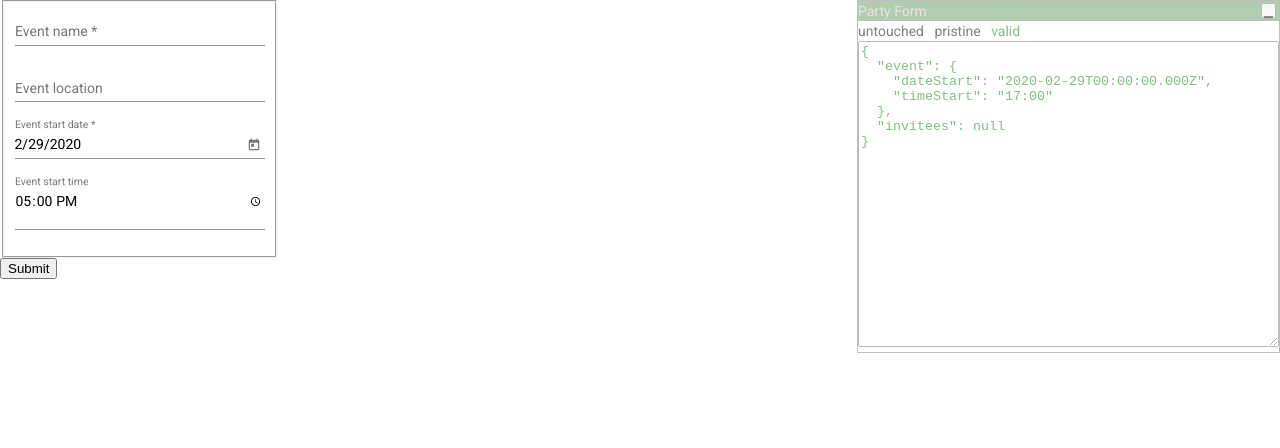
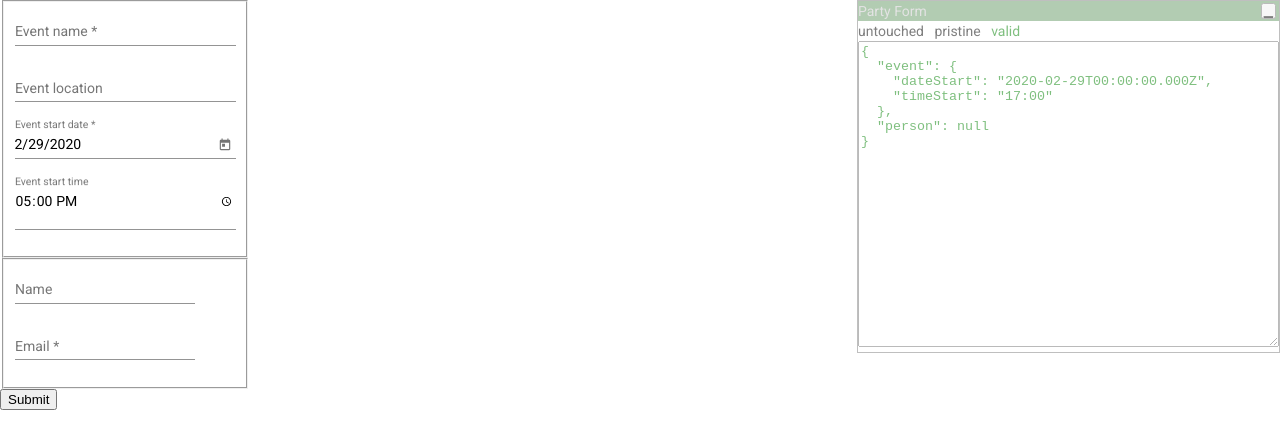
Before and after one commit to gparlakov/forms-typed, an Angular app: page / in a window 1280 px wide. Shown: the top 448 px of the page. Built offline with nearby package versions, Linux system fonts and the light colour scheme.

Commit message:
Add the control value connector base class

```diff
--- a/src/app/event-form/event-form.component.css
+++ b/src/app/event-form/event-form.component.css
@@ -1,9 +1,3 @@
-fieldset {
-  min-width: 150px;
-  max-width: 500px;
-  width: 250px;
-}
-
 mat-form-field {
   width: 100%;
 }
--- a/src/app/party-form/party-form.component.css
+++ b/src/app/party-form/party-form.component.css
@@ -0,0 +1,6 @@
+.fieldset {
+  min-width: 150px;
+  max-width: 500px;
+  width: 250px;
+  display: block;
+}
--- a/src/app/party-form/party-form.component.html
+++ b/src/app/party-form/party-form.component.html
@@ -1,6 +1,7 @@
 <form [formGroup]="form" (ngSubmit)="onPartyFormSubmit()">
   <!-- <fty-person-contact *ngFor="let person of form.controls.invitees; index as i" formControlName="i"></fty-person-contact> -->
-  <fty-event-form formControlName="event"></fty-event-form>
+  <fty-event-form class="fieldset" formControlName="event"></fty-event-form>
+  <fty-person-contact class="fieldset"  formControlName="person"></fty-person-contact>
   <button matButton type="submit">Submit</button>
 </form>
 
--- a/src/app/party-form/party-form.component.ts
+++ b/src/app/party-form/party-form.component.ts
@@ -17,7 +17,7 @@ import {  eventDefault } from '../event-form/event-form.model';
 export class PartyFormComponent implements OnInit {
   form = typedFormGroup<PartyForm>({
     event: typedFormControl(eventDefault()),
-    invitees: new FormControl()
+    person: typedFormControl()
   });
 
   private submitting = false;
--- a/src/app/party-form/party-form.model.ts
+++ b/src/app/party-form/party-form.model.ts
@@ -2,6 +2,7 @@ import { EventForm } from '../event-form/event-form.model';
 import { PersonContact } from '../person-contact/person-contact.model';
 
 export interface PartyForm {
-  invitees: PersonContact[];
+  // invitees?: PersonContact[];
   event: EventForm;
+  person: PersonContact;
 }
--- a/src/app/person-contact/person-contact.component.html
+++ b/src/app/person-contact/person-contact.component.html
@@ -1 +1,11 @@
-<p>person-contact works!</p>
+<fieldset [formGroup]="form">
+  <mat-form-field>
+    <mat-label>Name</mat-label>
+    <input matInput formControlName="name"/>
+  </mat-form-field>
+  <mat-form-field>
+    <mat-label>Email</mat-label>
+    <input matInput formControlName="email" required/>
+    <mat-error>Please provide person's email</mat-error>
+  </mat-form-field>
+</fieldset>
--- a/src/app/person-contact/person-contact.component.ts
+++ b/src/app/person-contact/person-contact.component.ts
@@ -1,14 +1,27 @@
-import { Component, OnInit } from '@angular/core';
+import { Component, OnInit, Self, Optional } from '@angular/core';
+import { typedFormGroup, typedFormControl } from '../shared/forms-util';
+import { PersonContact } from './person-contact.model';
+import { NgControl, ControlValueAccessor } from '@angular/forms';
+import { ControlValueAccessorConnector } from '../shared/control-value-accessor-connector';
 
 @Component({
   selector: 'fty-person-contact',
   templateUrl: './person-contact.component.html',
   styleUrls: ['./person-contact.component.css']
 })
-export class PersonContactComponent implements OnInit {
+export class PersonContactComponent extends ControlValueAccessorConnector<PersonContact> implements OnInit {
 
-  constructor() { }
+  constructor(@Self() @Optional() controlDirective: NgControl) {
+    super(
+      controlDirective,
+      typedFormGroup<PersonContact>({
+        name: typedFormControl(),
+        email: typedFormControl()
+      })
+    );
+  }
 
   ngOnInit(): void {
+    super.ngOnInit();
   }
 }
--- /dev/null
+++ b/src/app/shared/control-value-accessor-connector.ts
@@ -0,0 +1,47 @@
+import { OnInit, Optional, Self } from '@angular/core';
+import { ControlValueAccessor, NgControl } from '@angular/forms';
+import { forEachControlIn, TypedFormGroup } from './forms-util';
+
+export class ControlValueAccessorConnector<T> implements OnInit, ControlValueAccessor {
+  public form: TypedFormGroup<T>;
+  callingOnTouchFromBelow: boolean;
+  constructor(@Optional() @Self() private directive: NgControl, form: TypedFormGroup<T>) {
+    if (directive) {
+      directive.valueAccessor = this;
+    }
+    this.form = form;
+  }
+
+  ngOnInit(): void {
+    if (this.directive && this.directive.control) {
+      forEachControlIn(this.form)
+        .markAsTouchedSimultaneouslyWith(this.directive.control, () => this.callingOnTouchFromBelow)
+        .addValidatorsTo(this.directive.control);
+    }
+
+    this.form.valueChanges.subscribe(v => this.onChange(v));
+    this.form.statusChanges.subscribe(s => {
+      if (this.form.touched) {
+        this.callingOnTouchFromBelow = true;
+        this.onTouch();
+        this.callingOnTouchFromBelow = false;
+      }
+    });
+  }
+
+  private onChange = (_: T) => {};
+  private onTouch = () => {};
+  writeValue(obj: any): void {
+    this.form.patchValue(obj || {});
+  }
+  registerOnChange(fn: any): void {
+    this.onChange = fn;
+  }
+  registerOnTouched(fn: any): void {
+    this.onTouch = fn;
+  }
+  setDisabledState(disable: boolean) {
+    disable ? this.form.disable() : this.form.enable();
+    forEachControlIn(this.form).call(disable ? 'disable' : 'enable');
+  }
+}
```
